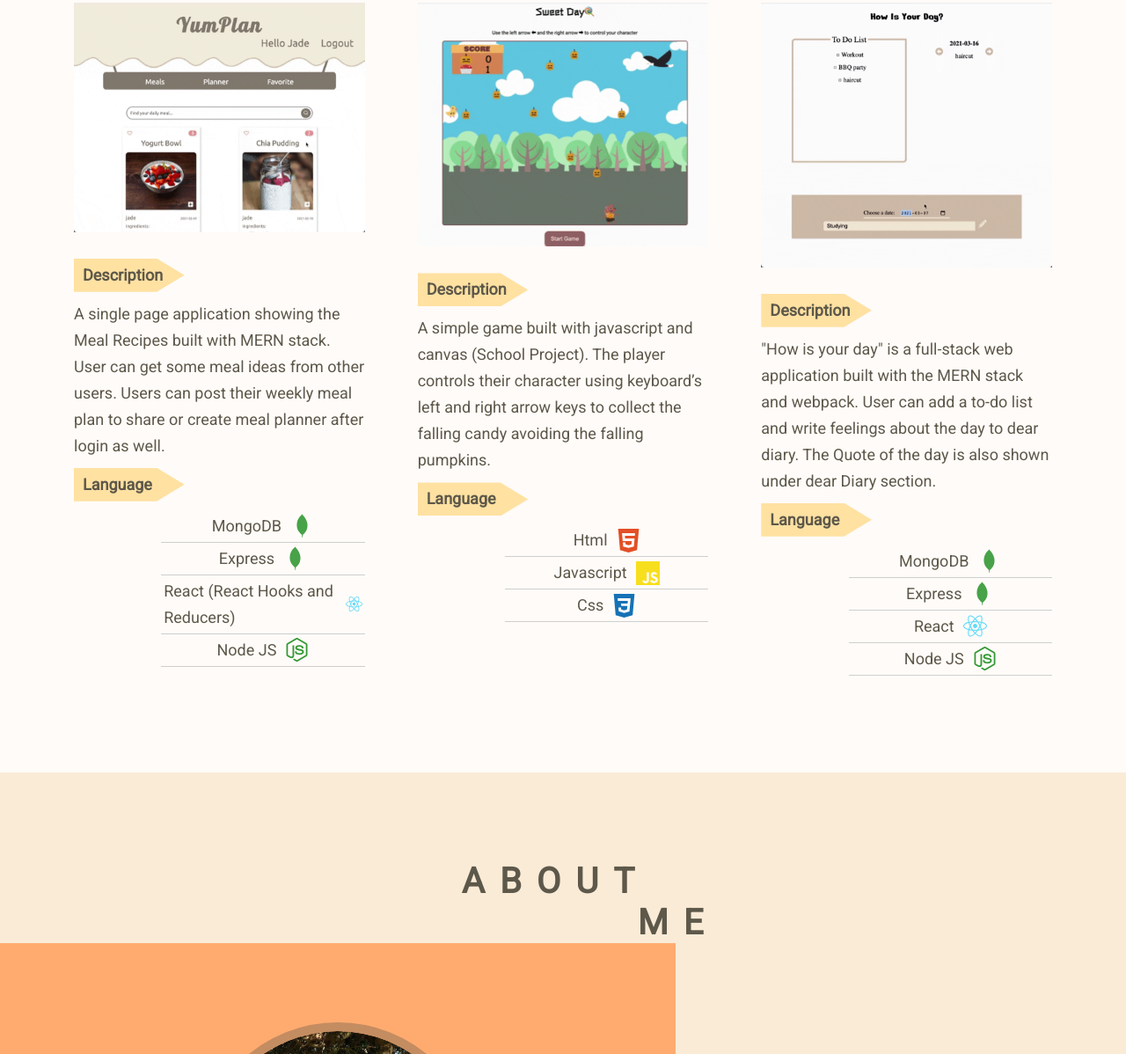
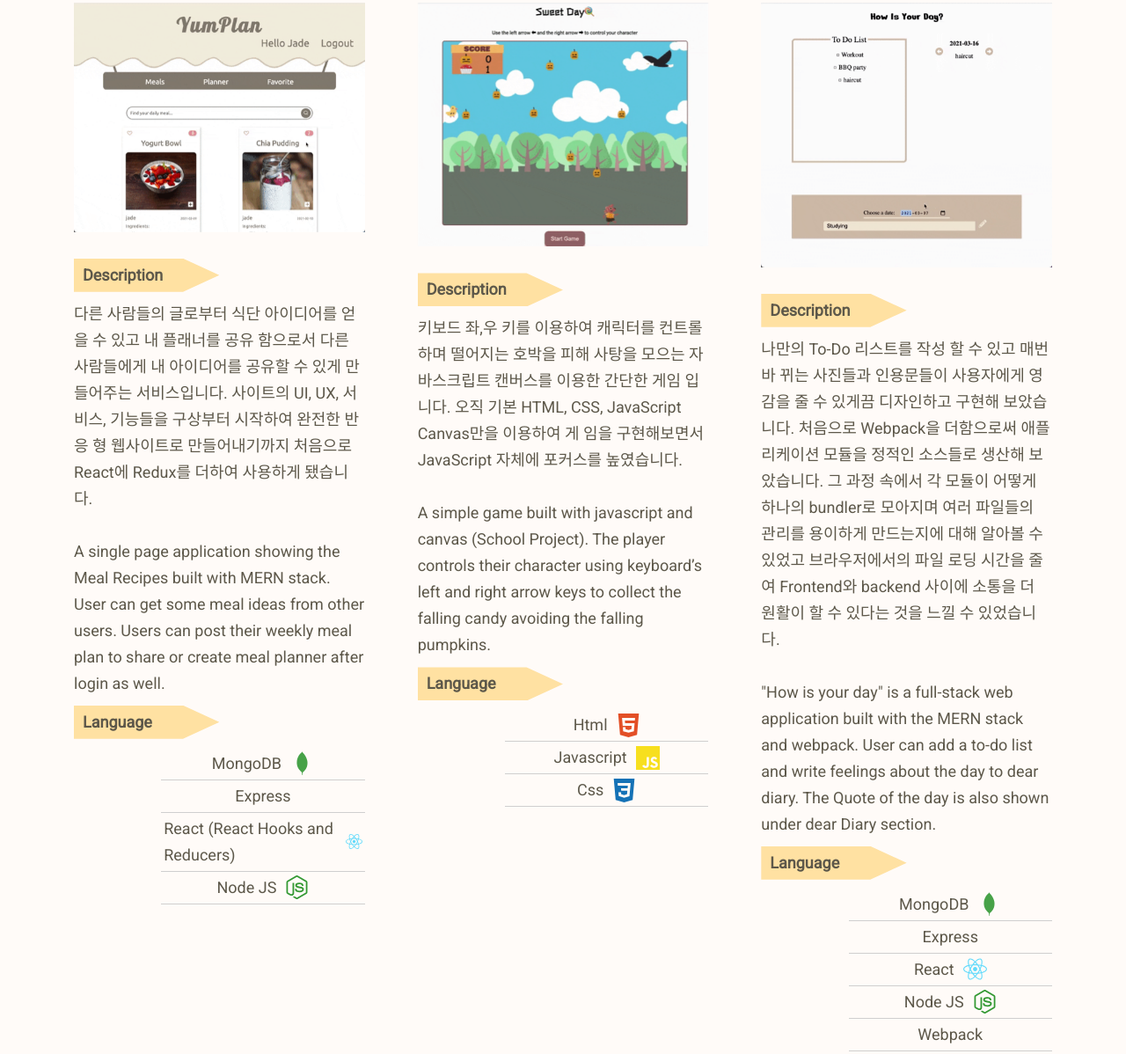
Before and after one commit to dbwjd5864/devPortfolio, a plain HTML site: page index.html in a window 1280 px wide. Shown: the part 1298-2496 px from the top of the page at 88% size. Drawn offline with Linux system fonts and the light colour scheme; some packages are replaced by stand-ins of ours; a script that the page names is missing.

Commit message:
description for html added

```diff
--- a/index.html
+++ b/index.html
@@ -136,6 +136,12 @@
               <div class="work_details">
                 <p class="description">
                   <strong>Description</strong>
+                  다른 사람들의 글로부터 식단 아이디어를 얻을 수 있고 내
+                  플래너를 공유 함으로서 다른 사람들에게 내 아이디어를 공유할 수
+                  있게 만들어주는 서비스입니다. 사이트의 UI, UX, 서비스,
+                  기능들을 구상부터 시작하여 완전한 반응 형 웹사이트로
+                  만들어내기까지 처음으로 React에 Redux를 더하여 사용하게
+                  됐습니다. <br /><br />
                   A single page application showing the Meal Recipes built with
                   MERN stack. User can get some meal ideas from other users.
                   Users can post their weekly meal plan to share or create meal
@@ -149,12 +155,7 @@
                       <use xlink:href="src/sprite.svg#icon-mongodb"></use>
                     </svg>
                   </span>
-                  <span>
-                    Express
-                    <svg class="work_icon">
-                      <use xlink:href="src/sprite.svg#icon-mongodb"></use>
-                    </svg>
-                  </span>
+                  <span> Express </span>
                   <span>
                     React (React Hooks and Reducers)<svg class="work_icon">
                       <use xlink:href="src/sprite.svg#icon-react"></use>
@@ -188,10 +189,16 @@
 
               <div class="work_details">
                 <p class="description">
-                  <strong>Description</strong> A simple game built with
-                  javascript and canvas (School Project). The player controls
-                  their character using keyboard’s left and right arrow keys to
-                  collect the falling candy avoiding the falling pumpkins.
+                  <strong>Description</strong>
+                  키보드 좌,우 키를 이용하여 캐릭터를 컨트롤하며 떨어지는 호박을
+                  피해 사탕을 모으는 자바스크립트 캔버스를 이용한 간단한 게임
+                  입니다. 오직 기본 HTML, CSS, JavaScript Canvas만을 이용하여 게
+                  임을 구현해보면서 JavaScript 자체에 포커스를 높였습니다.
+                  <br /><br />
+                  A simple game built with javascript and canvas (School
+                  Project). The player controls their character using keyboard’s
+                  left and right arrow keys to collect the falling candy
+                  avoiding the falling pumpkins.
                 </p>
                 <p class="language">
                   <strong>Language</strong>
@@ -229,9 +236,7 @@
               />
               <div class="work_imgSite">
                 <button class="btn-site">
-                    <a
-                      target="_blank"
-                      href="https://howisyourday.herokuapp.com/"
+                  <a target="_blank" href="https://howisyourday.herokuapp.com/"
                     >Launch Site</a
                   >
                 </button>
@@ -240,11 +245,20 @@
 
             <div class="work_details">
               <p class="description">
-                  <strong>Description</strong> "How is your day" is a full-stack
-                  web application built with the MERN stack and webpack. User
-                  can add a to-do list and write feelings about the day to dear
-                  diary. The Quote of the day is also shown under dear Diary
-                  section.
+                <strong>Description</strong>
+                나만의 To-Do 리스트를 작성 할 수 있고 매번 바 뀌는 사진들과
+                인용문들이 사용자에게 영감을 줄 수 있게끔 디자인하고 구현해
+                보았습니다. 처음으로 Webpack을 더함으로써 애플리케이션 모듈을
+                정적인 소스들로 생산해 보았습니다. 그 과정 속에서 각 모듈이
+                어떻게 하나의 bundler로 모아지며 여러 파일들의 관리를 용이하게
+                만드는지에 대해 알아볼 수 있었고 브라우저에서의 파일 로딩 시간을
+                줄여 Frontend와 backend 사이에 소통을 더 원활이 할 수 있다는
+                것을 느낄 수 있었습니다.
+                <br /><br />
+                "How is your day" is a full-stack web application built with the
+                MERN stack and webpack. User can add a to-do list and write
+                feelings about the day to dear diary. The Quote of the day is
+                also shown under dear Diary section.
               </p>
               <p class="language">
                 <strong>Language</strong>
@@ -254,12 +268,7 @@
                     <use xlink:href="src/sprite.svg#icon-mongodb"></use>
                   </svg>
                 </span>
-                  <span>
-                    Express
-                    <svg class="work_icon">
-                      <use xlink:href="src/sprite.svg#icon-mongodb"></use>
-                    </svg>
-                  </span>
+                <span> Express </span>
                 <span>
                   React<svg class="work_icon">
                     <use xlink:href="src/sprite.svg#icon-react"></use>
@@ -271,8 +280,8 @@
                     <use xlink:href="src/sprite.svg#icon-node-dot-js"></use>
                   </svg>
                 </span>
+                <span> Webpack </span>
               </p>
-              </div>
             </div>
           </div>
         </div>
@@ -406,7 +415,7 @@
     <footer class="footer">
       <div class="footer_container">
         <h4>
-          언제나 새로운 기회를 기다립니다.
+          언제나 새로운 기회를 기다립니다. <br />
           <span>I am always looking for opportunities :)</span>
         </h4>
         <small class="copyright">&copy; Copyright 2021, Yujeong Choung</small>
--- a/style.css
+++ b/style.css
@@ -320,9 +320,9 @@ header {
 
 .list {
   margin: 10px 20px;
+  height: 100%;
   display: flex;
   flex-direction: column;
-  justify-content: center;
   align-items: center;
 }
 
@@ -352,7 +352,7 @@ header {
   padding: 0.4rem 1rem;
   margin-bottom: 1rem;
   display: block;
-  width: 38%;
+  width: 50%;
   background: var(--secondary-color);
   clip-path: polygon(0% 0%, 75% 0%, 100% 50%, 75% 100%, 0% 100%);
 }
```
Lines whose indentation alone changed are shown as unchanged.
